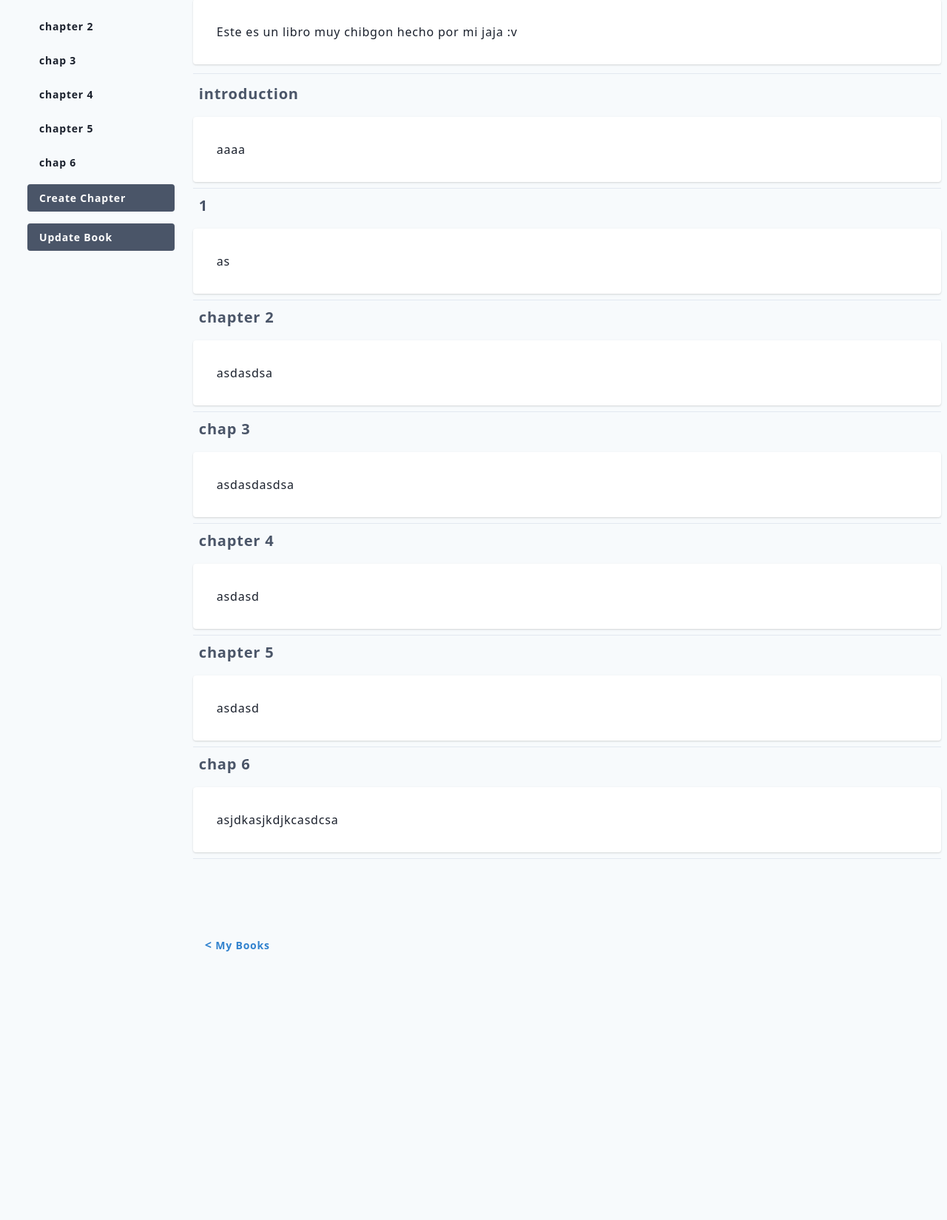
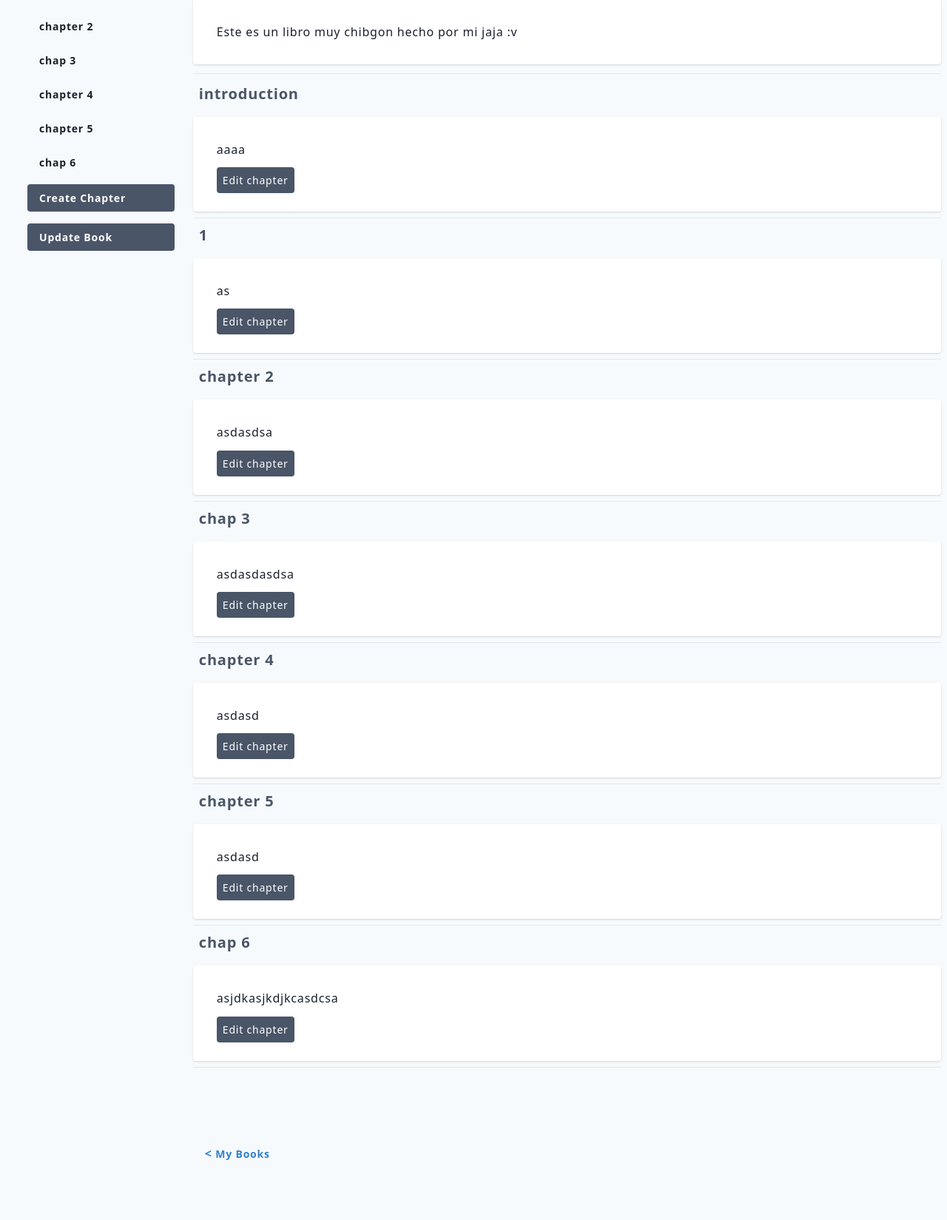
Before and after one commit to zhou1925/writer-books, a Django app: page /books/1/ in a window 1280 px wide. Shown: the part 206-1855 px from the top of the page at 74% size. Before the commit the page ends 1492 px from the top, so only its background shows below. Run offline with Django 3.2, Linux system fonts and the light colour scheme; a user stored in the database is signed in; data comes from the database, SQL or seed files in the repository; both versions use the stored data as it was after the commit; style sheets or scripts are compiled from the project's sources; some libraries are stand-ins or nearby versions.

Commit message:
add edit chapter view and template

```diff
--- a/books/forms.py
+++ b/books/forms.py
@@ -6,3 +6,9 @@ class ChapterCreateForm(forms.ModelForm):
     class Meta:
         model = Chapter
         fields = ('title', 'body')
+
+# the same form above
+class ChapterEditForm(forms.ModelForm):
+    class Meta:
+        model = Chapter
+        fields = ('title', 'body')
--- a/books/urls.py
+++ b/books/urls.py
@@ -25,11 +25,14 @@ urlpatterns = [
         view=views.ChapterUpdateView.as_view(),
         name='chapter_update'),
     path(
-        route='<int:book_id>/chapter/<int:pk>/',
+        route='<int:book_id>/chapter/<int:pk>/detail/',
         view=views.ChapterDetailView.as_view(),
         name='chapter_detail'),
     path(
         route='<int:book_id>/chapter/create/',
         view=views.chapterCreate,
-        name='chapter_create')
+        name='chapter_create'),
+    path(route='<int:book_id>/chapter/<int:chapter_id>/edit/',
+        view=views.chapterEdit,
+        name='chapter_edit')
 ]
--- a/books/views.py
+++ b/books/views.py
@@ -9,7 +9,7 @@ from django.views.generic import DetailView, UpdateView, View, ListView, CreateV
 from asgiref.sync import sync_to_async
 
 from .models import Book, Chapter
-from .forms import ChapterCreateForm
+from .forms import ChapterCreateForm, ChapterEditForm
 
 class AsyncViewMixin:
     async def __call__(self):
@@ -62,7 +62,7 @@ class ChapterDetailView(LoginRequiredMixin, DetailView):
     def get_object(self, queryset=None):
         try:
             return Chapter.objects.get(
-                book_creator=self.request.user,
+                #book_creator=self.request.user,
                 book_id=self.kwargs['book_id'],
                 id=self.kwargs['pk']
             )
@@ -126,8 +126,24 @@ def chapterCreate(request, book_id):
 
             new_chapter.save()
             return redirect(reverse('books:detail', kwargs={'pk': book_id}))
-
     else:
         chapter_form = ChapterCreateForm()
 
     return render(request, 'books/chapter_form.html', {'book':book, 'chapter_form': chapter_form})
+
+
+def chapterEdit(request, book_id, chapter_id):
+    chapter = get_object_or_404(
+        Chapter, id=chapter_id, book=book_id
+    )
+
+    if request.method == 'POST':
+        chapter_form = ChapterEditForm(data=request.POST)
+        if chapter_form.is_valid():
+            chapter_form = ChapterEditForm(data=request.POST, instance=chapter)
+            chapter_form.save()
+            return redirect(reverse('books:detail', kwargs={'pk': book_id}))
+    else:
+        chapter_form = ChapterEditForm(instance=chapter)
+
+    return render(request, 'books/chapter_edit.html', {'chapter_form': chapter_form} )
--- a/templates/books/book_detail.html
+++ b/templates/books/book_detail.html
@@ -56,9 +56,13 @@
 
             <!--Card-->
             <div class="p-8 mt-3 lg:mt-0 leading-normal rounded shadow bg-white">
-                <p>{{ chapter.body }}</p>
+                <p class="pb-4">{{ chapter.body }}</p>
+                <!--/Card-->
+                <a href="{% url 'books:chapter_edit' book.id chapter.id %}"
+                class="text-sm text-white bg-gray-700 hover:bg-gray-900 align-middle py-2 px-2 rounded">
+                    <span>Edit chapter</span>
+                </a>
             </div>
-            <!--/Card-->
 
             <!--divider-->
             <hr class="bg-gray-300 my-2">
```
Also changed, not shown: templates/books/chapter_edit.html (added, +16 -0 lines), db.sqlite3.
